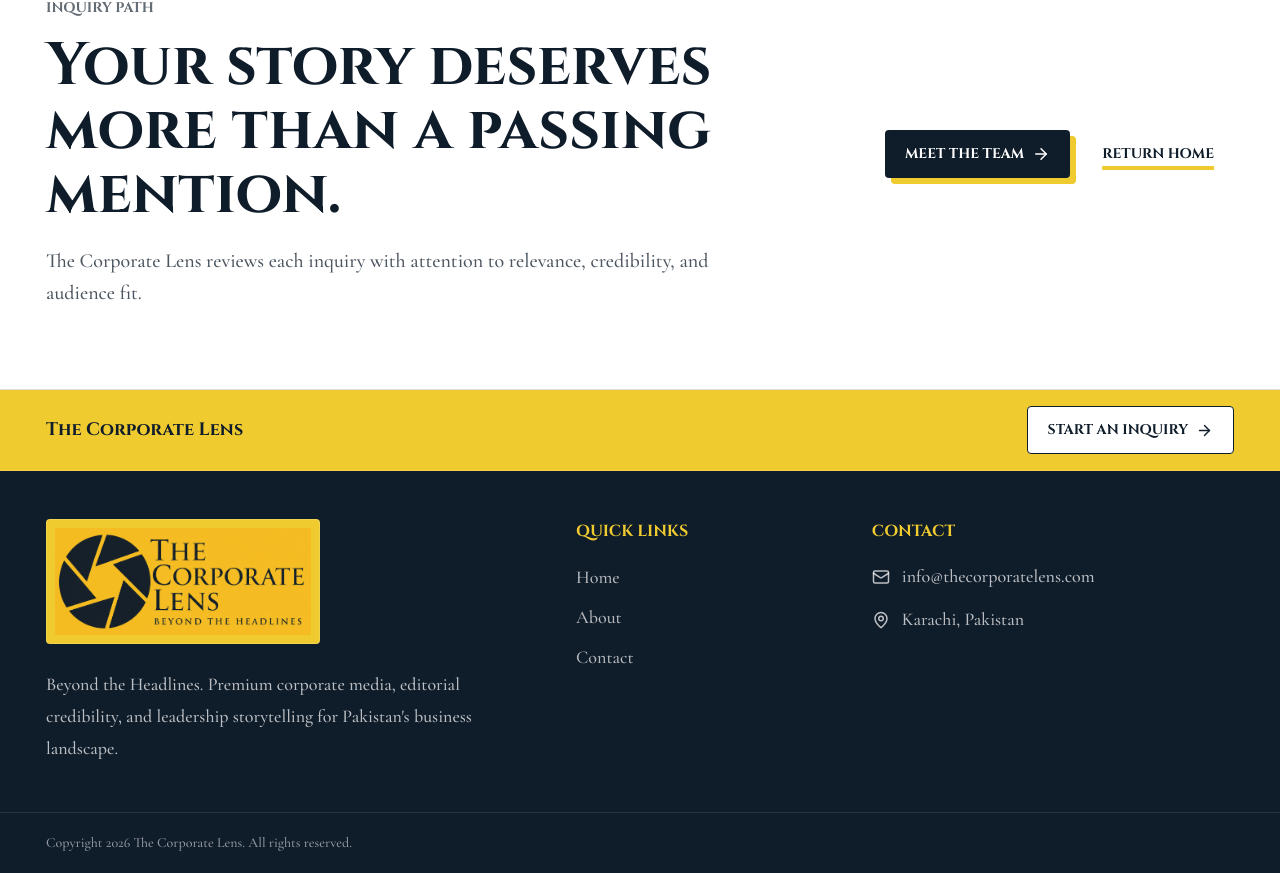
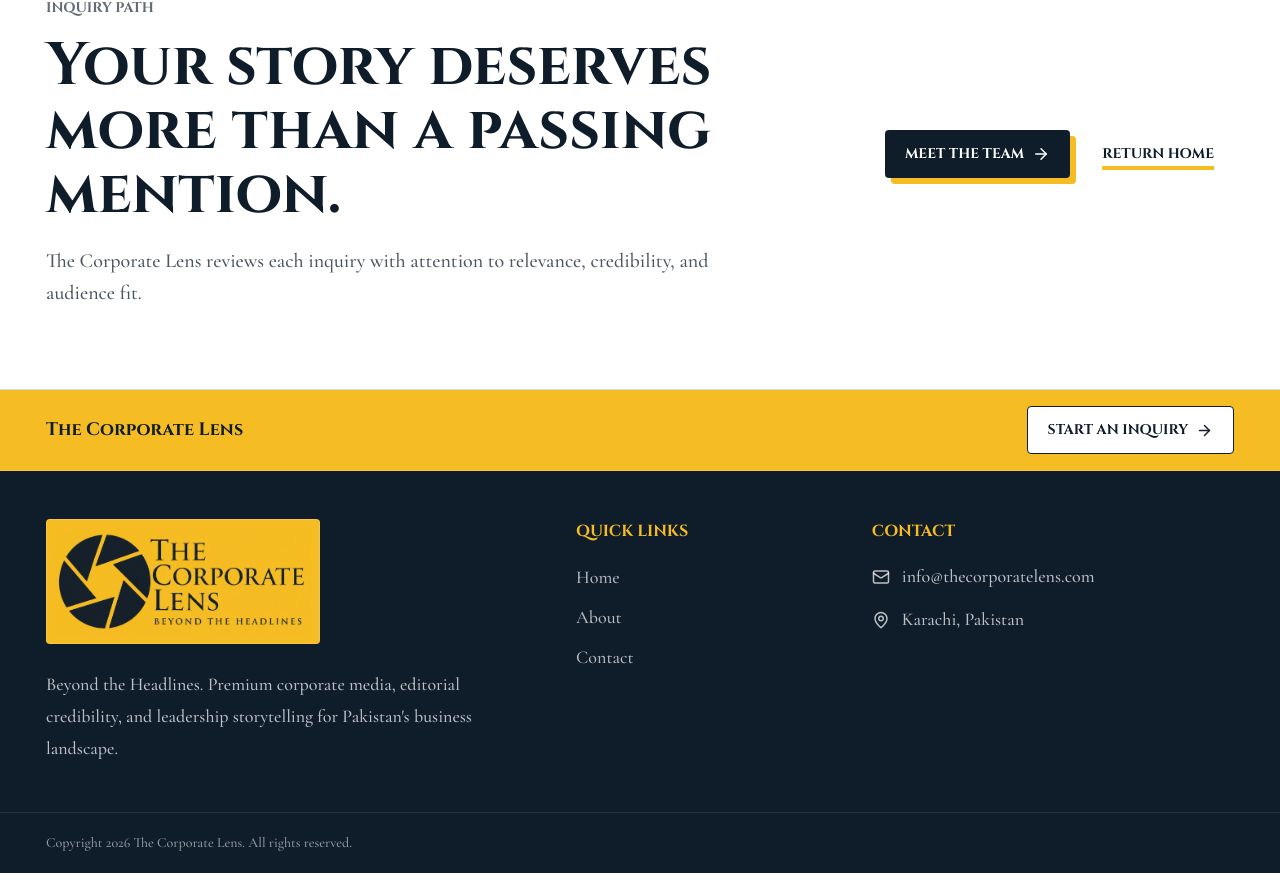
Before and after one commit to shayanbatoaq/tcc, a Next.js app: page /contact in a window 1280 px wide. Shown: the part 1618-2491 px from the top of the page. Built offline with nearby package versions, Linux system fonts and the light colour scheme.

Commit message:
fixed yellow

```diff
--- a/app/globals.css
+++ b/app/globals.css
@@ -3,7 +3,7 @@
 :root {
   --background: #ffffff;
   --foreground: #0f1c2a;
-  --brand-gold: #f0cb30;
+  --brand-gold: #f6bc23;
   --brand-navy: #0f1c2a;
   --ink-muted: #4f5b68;
   --line: #d9dde2;
@@ -46,7 +46,7 @@
 }
 
 ::selection {
-  background: rgba(240, 203, 48, 0.55);
+  background: rgba(246, 188, 35, 0.55);
   color: var(--brand-navy);
 }
 
--- a/components/Button.tsx
+++ b/components/Button.tsx
@@ -12,7 +12,7 @@
 };
 
 const variants = {
-  primary: "bg-brand-navy text-white shadow-[6px_6px_0_#F0CB30] hover:-translate-y-0.5 hover:shadow-[8px_8px_0_#F0CB30]",
+  primary: "bg-brand-navy text-white shadow-[6px_6px_0_#f6bc23] hover:-translate-y-0.5 hover:shadow-[8px_8px_0_#f6bc23]",
   secondary: "border border-brand-navy bg-white text-brand-navy hover:bg-paper",
   gold: "bg-brand-gold text-brand-navy shadow-[6px_6px_0_rgba(255,255,255,0.28)] hover:-translate-y-0.5",
   ghost: "text-brand-navy underline decoration-brand-gold decoration-4 underline-offset-8 hover:text-brand-navy/70",
--- a/components/ContactForm.tsx
+++ b/components/ContactForm.tsx
@@ -6,7 +6,7 @@
 import { Button } from "@/components/Button";
 
 const fieldClass =
-  "min-h-12 rounded-sm border border-line bg-white px-4 py-3 text-lg text-brand-navy outline-none transition placeholder:text-brand-navy/42 focus:border-brand-navy focus:shadow-[4px_4px_0_#F0CB30]";
+  "min-h-12 rounded-sm border border-line bg-white px-4 py-3 text-lg text-brand-navy outline-none transition placeholder:text-brand-navy/42 focus:border-brand-navy focus:shadow-[4px_4px_0_#f6bc23]";
 
 export function ContactForm() {
   const [sent, setSent] = useState(false);
--- a/components/FeatureCard.tsx
+++ b/components/FeatureCard.tsx
@@ -16,7 +16,7 @@
         "group grid min-h-64 rounded-sm border p-6 transition",
         dark
           ? "border-white/14 bg-white/[0.04] text-white hover:border-brand-gold"
-          : "border-line bg-white text-brand-navy hover:border-brand-navy hover:shadow-[8px_8px_0_#F0CB30]",
+          : "border-line bg-white text-brand-navy hover:border-brand-navy hover:shadow-[8px_8px_0_#f6bc23]",
       )}
     >
       <div>
--- a/components/Navbar.tsx
+++ b/components/Navbar.tsx
@@ -28,7 +28,7 @@
             width={1253}
             height={525}
             loading="eager"
-            className="h-10 w-auto sm:h-12"
+            className="h-12 w-auto sm:h-16"
           />
         </Link>
 
--- a/components/TeamCard.tsx
+++ b/components/TeamCard.tsx
@@ -18,7 +18,7 @@
     .slice(0, 2);
 
   return (
-    <article className={cn("rounded-sm border border-line bg-white p-6 transition hover:border-brand-navy hover:shadow-[8px_8px_0_#F0CB30]", !compact && "sm:p-8")}>
+    <article className={cn("rounded-sm border border-line bg-white p-6 transition hover:border-brand-navy hover:shadow-[8px_8px_0_#f6bc23]", !compact && "sm:p-8")}>
       <div className="flex flex-col gap-5 sm:flex-row sm:items-start">
         <div className="flex size-16 shrink-0 items-center justify-center rounded-sm border border-brand-navy bg-brand-gold text-brand-navy">
           {compact ? <span className="font-brand text-xl font-bold">{initials}</span> : <Icon aria-hidden size={26} />}
```
